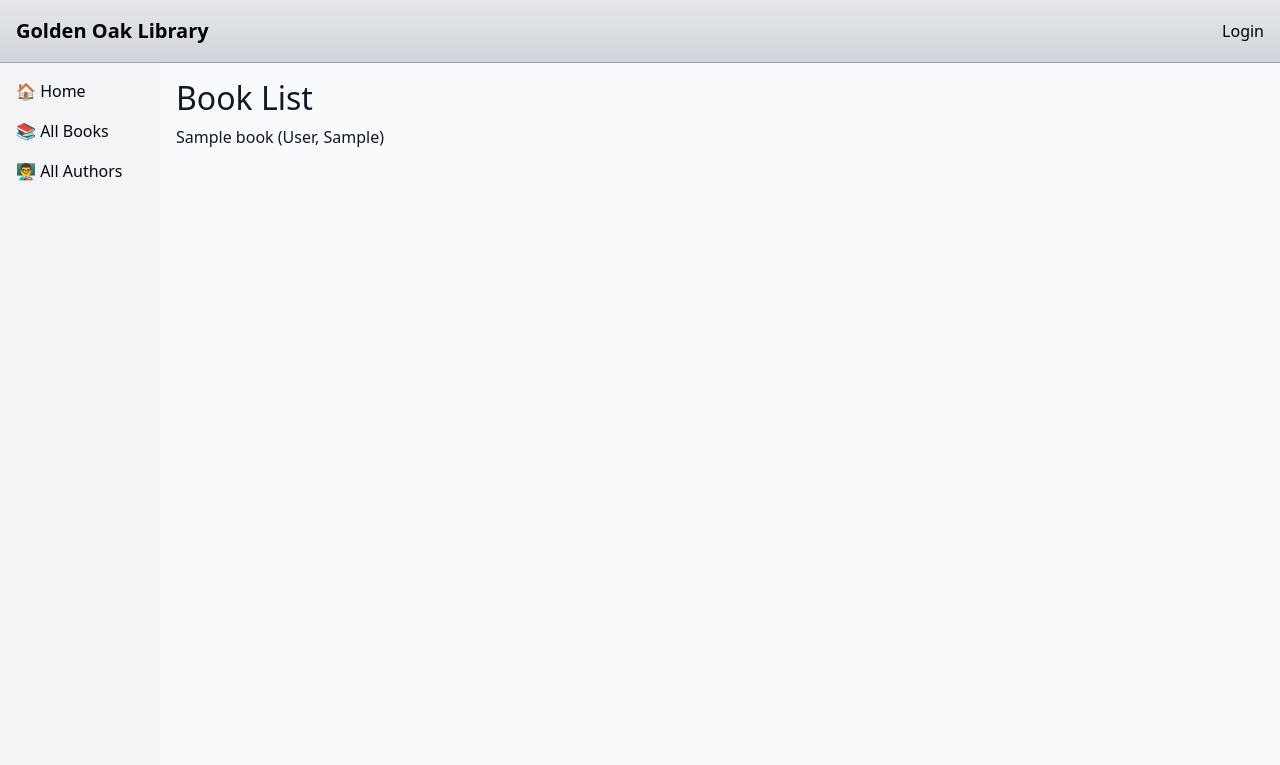
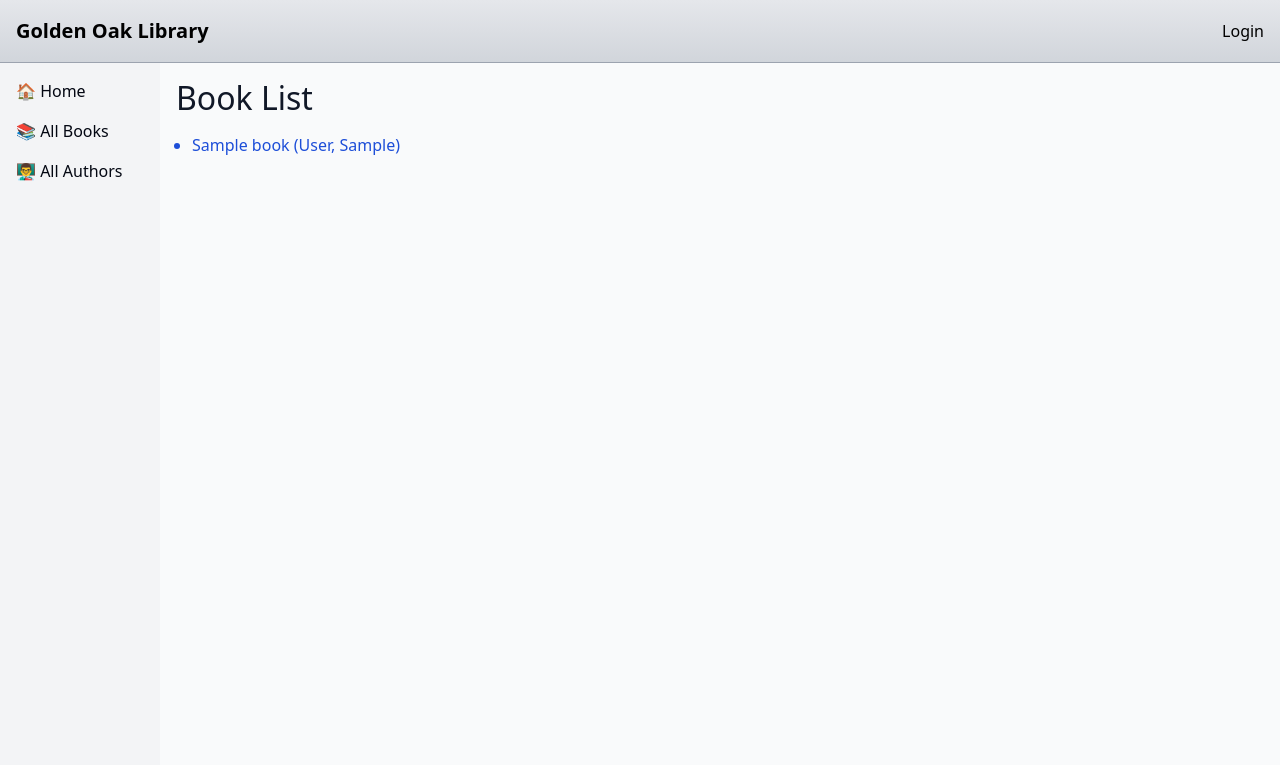
Before and after one commit to golaughlin/django_golden_oaks_library, a Django app: page /catalog/books/ in a window 1280 px wide. Shown: the top 765 px of the page. Run offline with Django 4.2, Linux system fonts and the light colour scheme; tables that the repository leaves empty hold one stand-in row (values such as "Sample post").

Commit message:
Improved styling for book list page

```diff
--- a/goldenoaklibrary/catalog/static/css/style.css
+++ b/goldenoaklibrary/catalog/static/css/style.css
@@ -140,6 +140,23 @@ are side to side.
 }
 
 
+/* List styling */
+.list {
+  list-style: disc;
+  margin-left: 1rem;
+}
+
+.list__item {
+  padding: 0.5rem 0;
+  color: var(--color-primary-700);
+
+  &:hover {
+    cursor: pointer;
+    text-decoration: underline;
+  }
+}
+
+
 /* Table styling */
 .table__data {
   color: var(--color-neutral-900);
```
